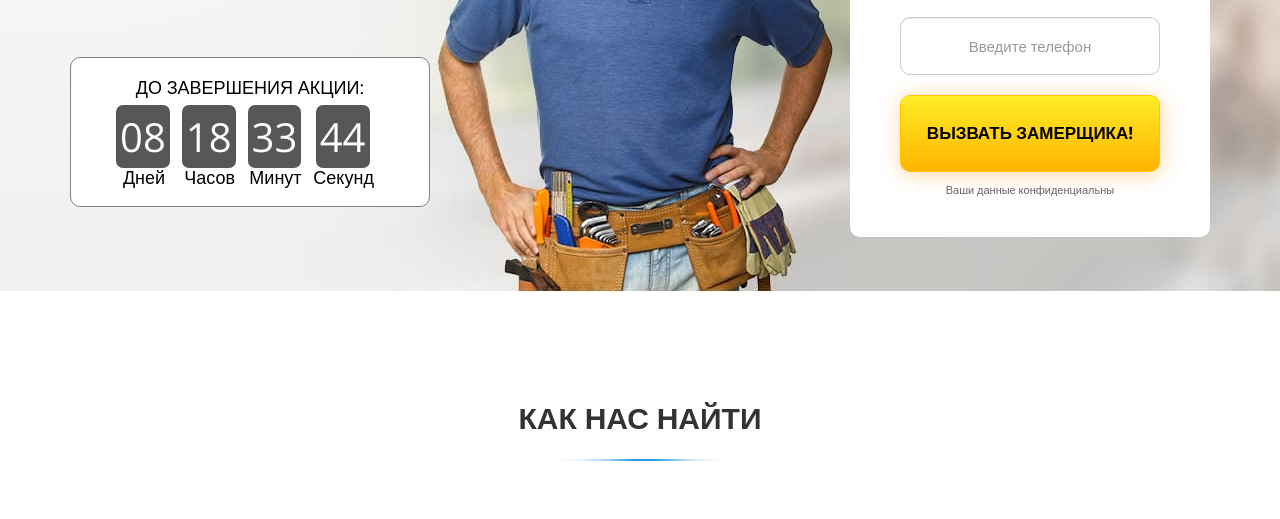
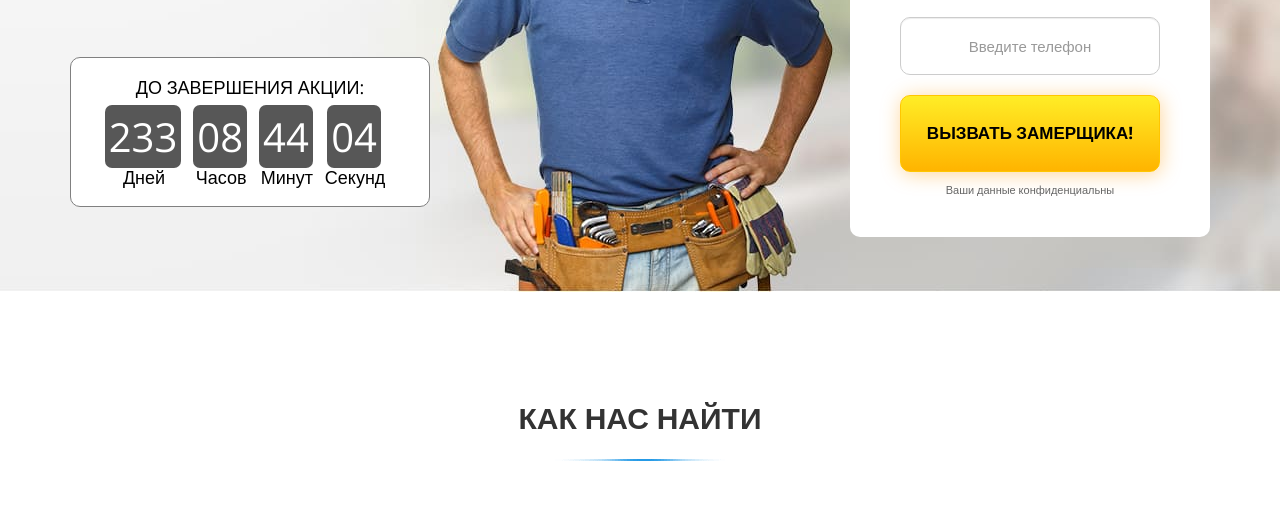
Before and after one commit to Damastier89/Window_Shop, a website with bundled scripts: page src/index.html in a window 1280 px wide. Shown: the part 5213-5732 px from the top of the page. Built offline with nearby package versions, Linux system fonts and the light colour scheme.

Commit message:
Create timer

```diff
--- a/gulpfile.js
+++ b/gulpfile.js
@@ -4,8 +4,8 @@ const gulp = require("gulp");
 const webpack = require("webpack-stream");
 const browsersync = require("browser-sync");
 
-// const dist = "./dist/";
-const dist = 'C:/Users/Serge/Desktop/OSPanel/domains/WindowShop';
+const dist = "./dist/";
+// const dist = 'C:/Users/Serge/Desktop/OSPanel/domains/WindowShop';
 
 gulp.task("copy-html", () => {
     return gulp.src("./src/index.html")
--- a/src/js/main.js
+++ b/src/js/main.js
@@ -3,11 +3,13 @@ import modal from './modules/modals';
 import tabs from './modules/tabs';
 import forms from './modules/forms';
 import changeModalState from './modules/changeModalState';
+import timer from './modules/timer';
 
 window.addEventListener('DOMContentLoaded', () => {
   'use strict';
 
   let modalState = {};
+  let deadline = '2022-12-31'
 
   changeModalState(modalState);
   modal();
@@ -15,4 +17,5 @@ window.addEventListener('DOMContentLoaded', () => {
   tabs('.decoration_slider','.no_click', '.decoration_content > div > div', 'after_click');
   tabs('.balcon_icons', '.balcon_icons_img', '.big_img > img', 'do_image_more', 'inline-block');
   forms(modalState);
+  timer('.container1', deadline);
 });
--- /dev/null
+++ b/src/js/modules/timer.js
@@ -0,0 +1,60 @@
+const timer = (id, deadline) => {
+  const addZero = (number) => {
+    if (number <= 9) {
+      return '0' + number;
+    } else {
+      return number;
+    }
+  };
+
+  const getTimeRemaining = (endtime) => {
+    const time = Date.parse(endtime) - Date.parse(new Date());
+    const seconds = Math.floor((time / 1000) % 60);
+    const minutes = Math.floor((time / 1000 / 60) % 60);
+    const hours = Math.floor((time / (1000 * 60 * 60)) % 24);
+    const days = Math.floor((time / (1000 * 60 * 60 * 24)));
+
+    return {
+      'total': time,
+      'days': days,
+      'hours': hours,
+      'minutes': minutes,
+      'seconds': seconds,
+    };
+  };
+
+  const setClock = (selector, endtime) => {
+    const timer = document.querySelector(selector),
+          days = timer.querySelector("#days"),
+          hours = timer.querySelector("#hours"),
+          minutes = timer.querySelector("#minutes"),
+          seconds = timer.querySelector("#seconds"),
+          timeInterval = setInterval(updateClock, 1000);
+
+    updateClock();
+
+    function updateClock() {
+      const timer = getTimeRemaining(endtime);
+
+      days.textContent = addZero(timer.days);
+      hours.textContent = addZero(timer.hours);
+      minutes.textContent = addZero(timer.minutes);
+      seconds.textContent = addZero(timer.seconds);
+
+      if (timer.total <= 0) {
+        days.textContent = "00";
+        hours.textContent = "00";
+        minutes.textContent = "00";
+        seconds.textContent = "00";
+
+        clearInterval(timeInterval);
+      }
+
+    };
+  }
+
+  setClock(id, deadline);
+
+};
+
+export default timer;
```
Also changed, not shown: dist/index.html, dist/script.js, 1 other file.
